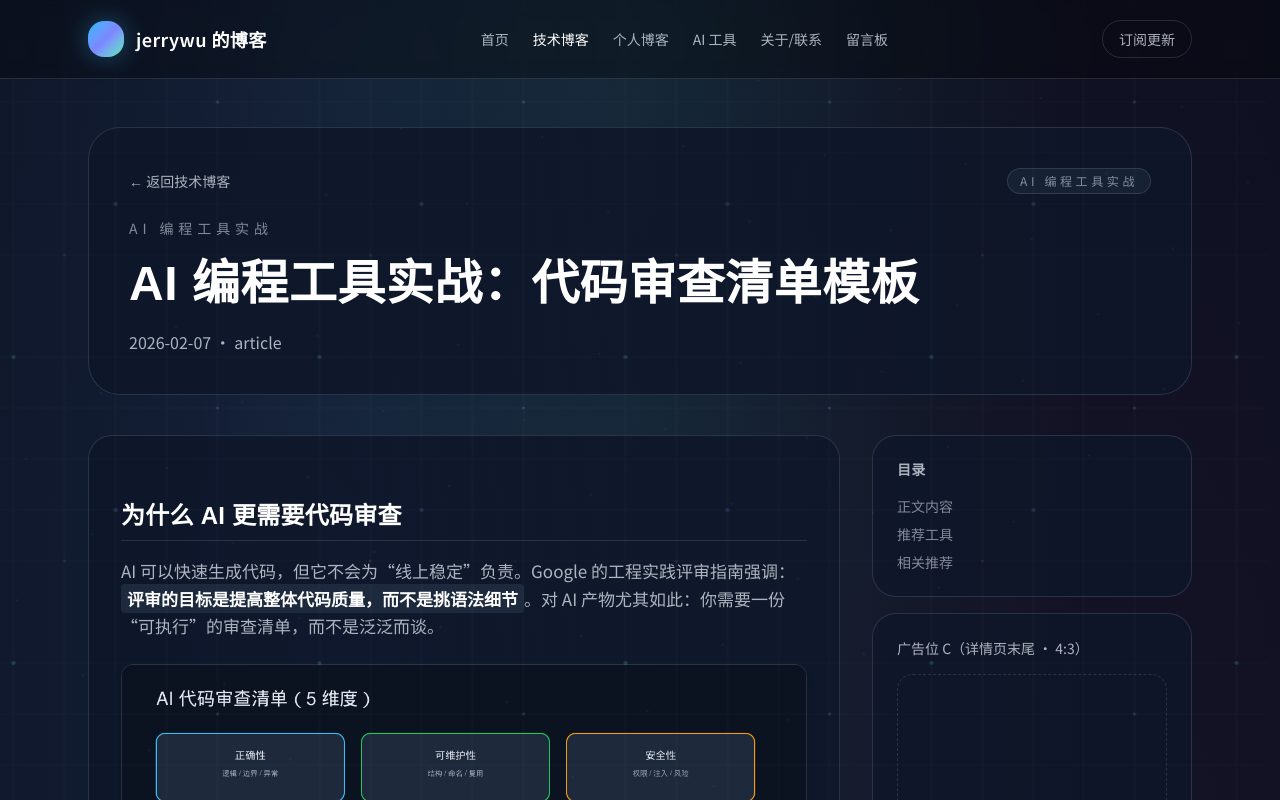
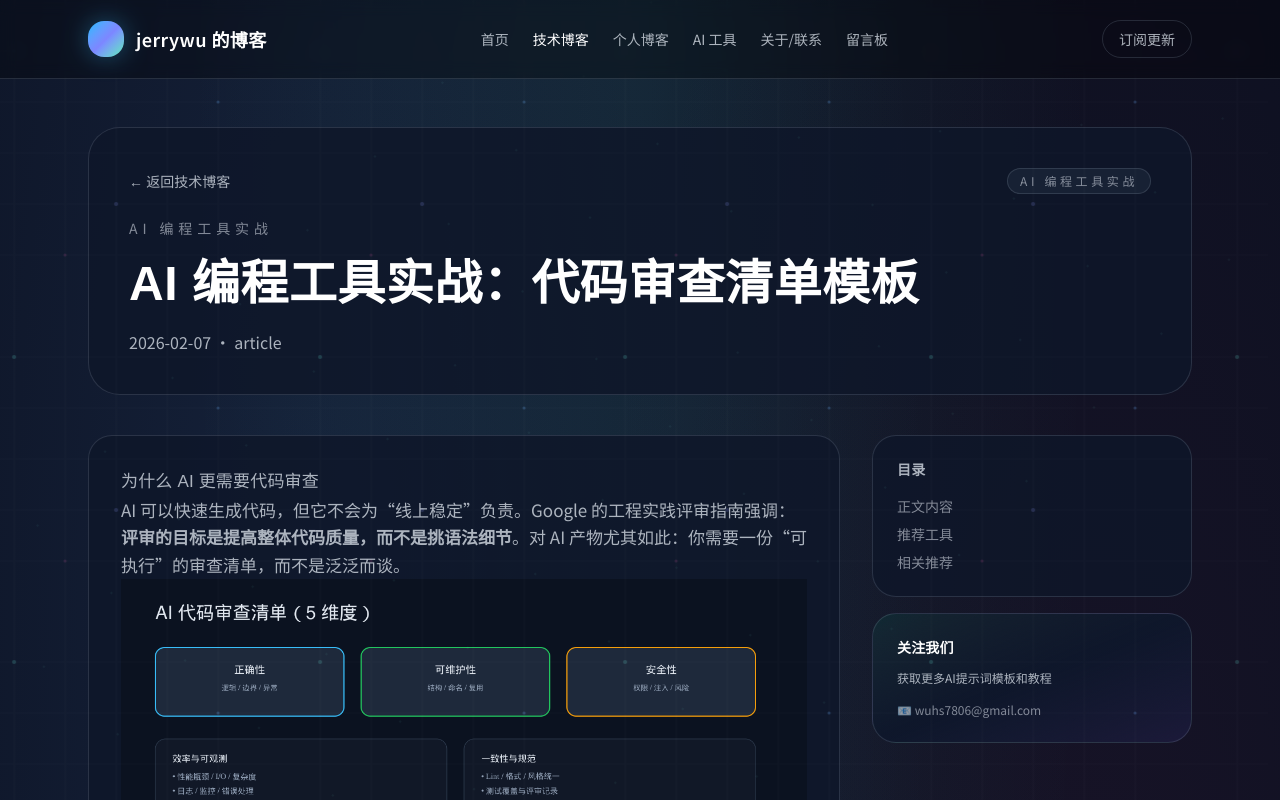
Before and after one commit to jerrywuhs/blogweb, a Next.js app: page /tech/ai-code-review-checklist in a window 1280 px wide. Shown: the top 800 px of the page. Built offline with nearby package versions, Linux system fonts and the light colour scheme.

Commit message:
修复MDX组件使用方式，移除广告位C

```diff
--- a/src/app/tech/[slug]/page.tsx
+++ b/src/app/tech/[slug]/page.tsx
@@ -135,7 +135,7 @@ export default async function TechDetailPage({ params }: PageProps) {
               <div className="rounded-3xl border border-[color:var(--border-muted)] bg-[color:var(--surface-1)] p-8">
                 <MDXRemote
                   source={mdx.content}
-                  components={useMDXComponents({})}
+                  components={useMDXComponents}
                 />
               </div>
             ) : (
@@ -202,9 +202,14 @@ export default async function TechDetailPage({ params }: PageProps) {
                 <li>相关推荐</li>
               </ul>
             </div>
-            <div className="rounded-3xl border border-[color:var(--border-muted)] bg-[color:var(--surface-1)] p-6">
-              <p className="text-sm text-muted">广告位 C（详情页末尾 · 4:3）</p>
-              <div className="mt-4 h-52 rounded-2xl border border-dashed border-[color:var(--border-muted)]" />
+            <div className="rounded-3xl border border-[color:var(--border-muted)] bg-gradient-to-br from-emerald-500/10 via-slate-900 to-indigo-500/10 p-6">
+              <h3 className="text-sm font-semibold text-white">关注我们</h3>
+              <p className="mt-3 text-xs text-muted">
+                获取更多AI提示词模板和教程
+              </p>
+              <div className="mt-4 text-xs text-subtle">
+                📧 wuhs7806@gmail.com
+              </div>
             </div>
           </aside>
         </section>
```
